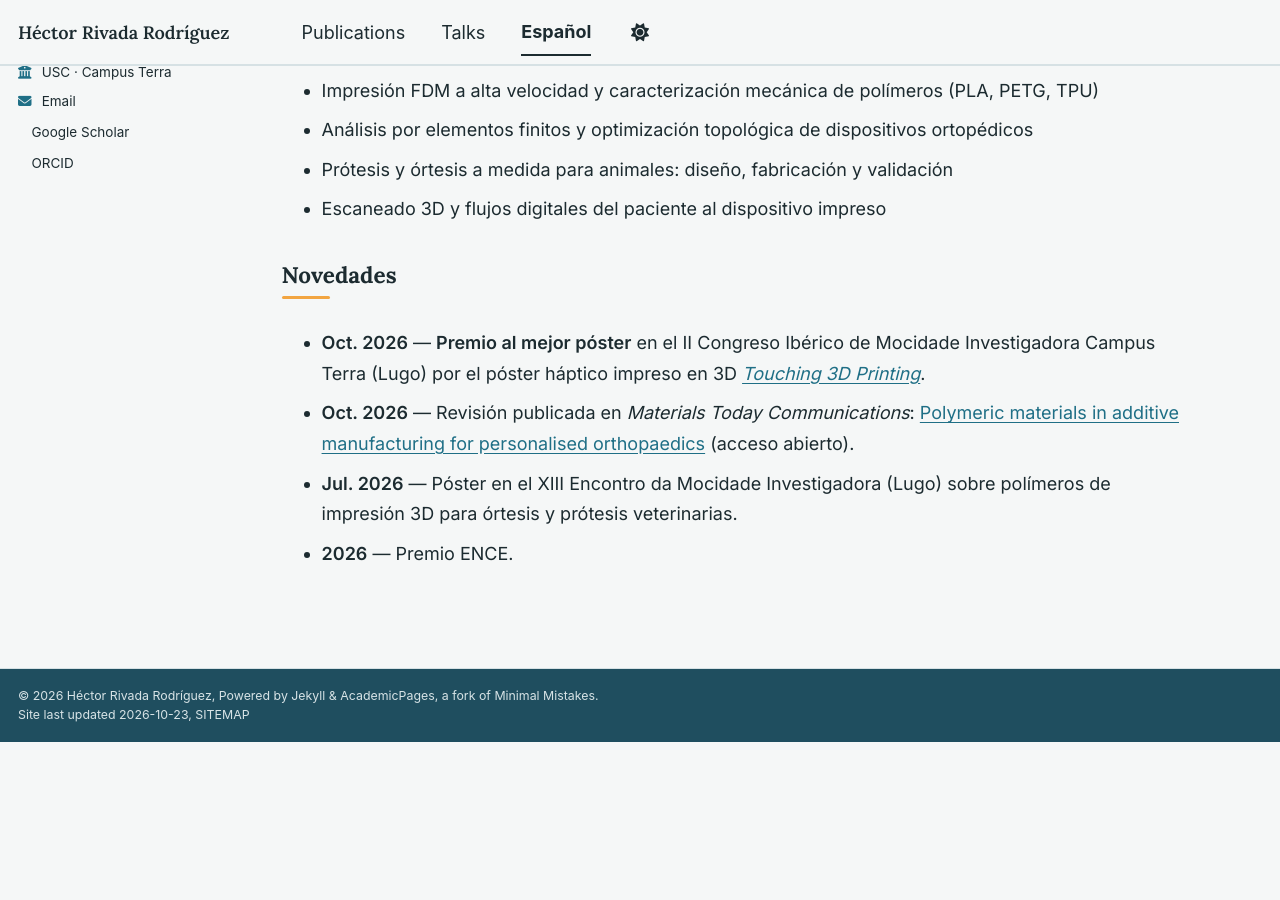
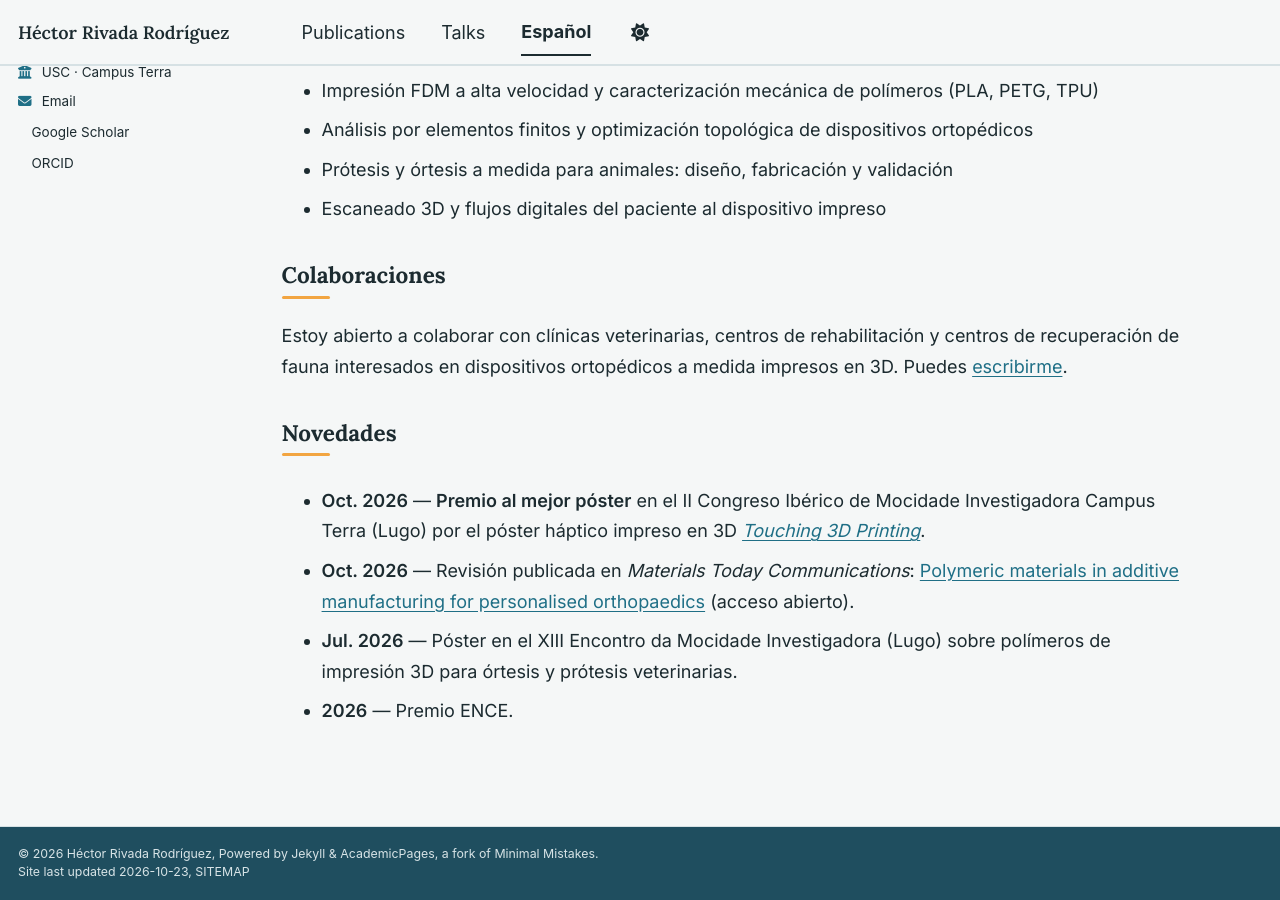
Before and after one commit to Hrivada/hrivada.github.io, a Jekyll site: the page built from _pages/es.md, in a window 1280 px wide and 900 px high, scrolled down 681 px. Built offline with Jekyll 4.4.1, drawn with Linux system fonts in a browser that asks for light colours; a style sheet for code colours, icons or effects is not loaded; before the commit the page ends 1423 px from its top, so only the background shows below that.

Commit message:
Update es.md

```diff
--- a/_pages/es.md
+++ b/_pages/es.md
@@ -19,6 +20,10 @@ Mi investigación desarrolla un flujo de trabajo de bajo coste para diseñar, op
 - Prótesis y órtesis a medida para animales: diseño, fabricación y validación
 - Escaneado 3D y flujos digitales del paciente al dispositivo impreso
 
+## Colaboraciones
+
+Estoy abierto a colaborar con clínicas veterinarias, centros de rehabilitación y centros de recuperación de fauna interesados en dispositivos ortopédicos a medida impresos en 3D. Puedes [escribirme](mailto:hector.rivada@rai.usc.es).
+
 ## Novedades
 
 - **Oct. 2026** — **Premio al mejor póster** en el II Congreso Ibérico de Mocidade Investigadora Campus Terra (Lugo) por el póster háptico impreso en 3D [*Touching 3D Printing*](/talks/2026-10-21-campus-terra-haptic-poster).
```
Also changed, not shown: other parts of _pages/es.md (+1 -0 lines).
